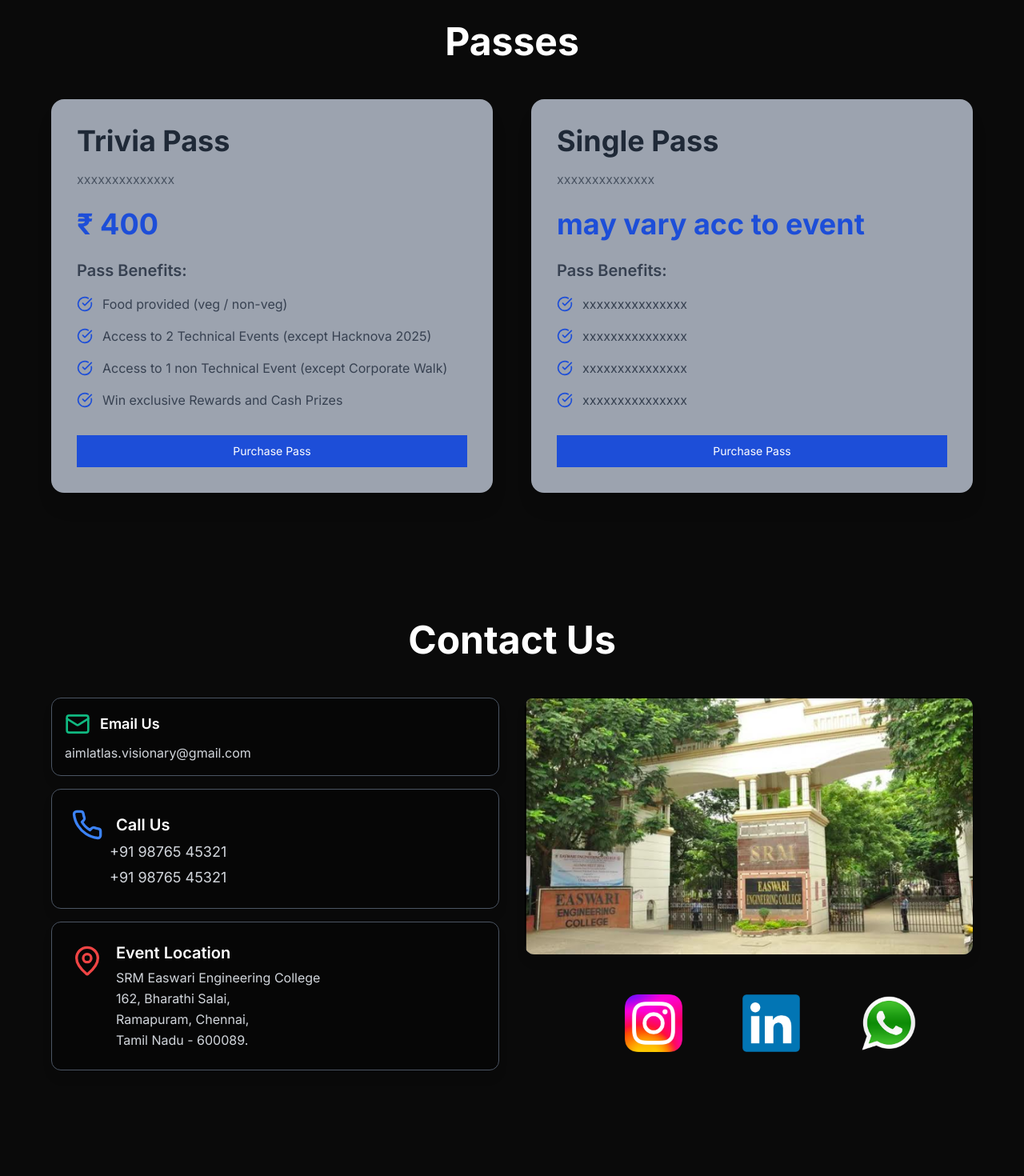
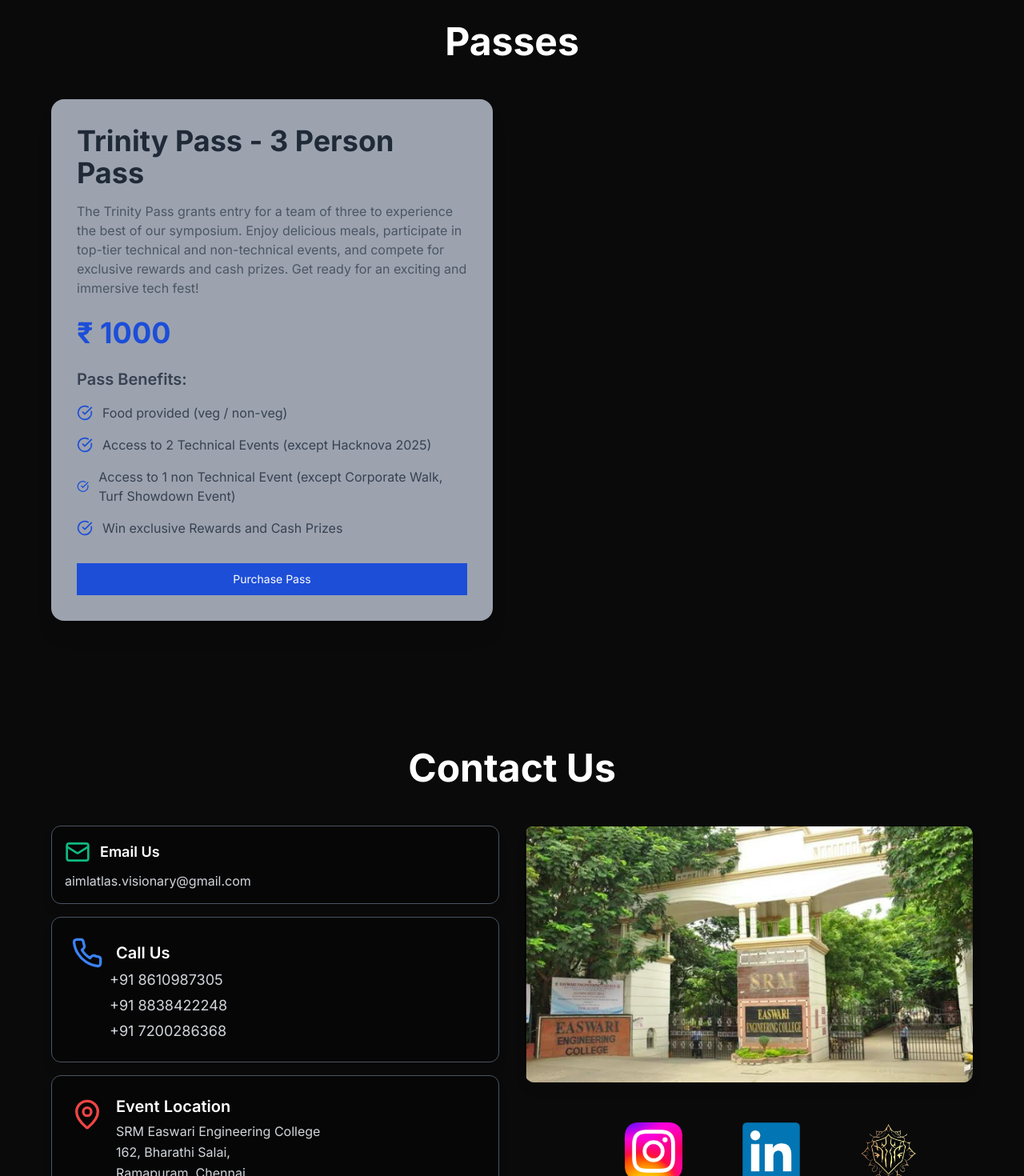
Before and after one commit to tanush-em/INVICTUS, a Next.js app: page / in a window 1280 px wide. Shown: the part 3960-5430 px from the top of the page at 80% size. Built offline with nearby package versions, Linux system fonts and the light colour scheme.

Commit message:
hackanova dded

```diff
--- a/app/components/ContactSection.js
+++ b/app/components/ContactSection.js
@@ -35,11 +35,15 @@ const ContactSection = () => {
               <div className="space-y-1 ml-12">
                 <a href="tel:+1234567890"
                   className="text-gray-300 text-lg hover:text-blue-500 transition block">
-                  +91 98765 45321
+                  +91 8610987305
                 </a>
                 <a href="tel:+1234567890"
                   className="text-gray-300 text-lg hover:text-blue-500 transition block">
-                  +91 98765 45321
+                  +91 8838422248
+                </a>
+                <a href="tel:+1234567890"
+                  className="text-gray-300 text-lg hover:text-blue-500 transition block">
+                  +91 7200286368
                 </a>
               </div>
             </div>
@@ -88,16 +92,16 @@ const ContactSection = () => {
               <Link href="https://www.linkedin.com/in/atlas-aiml-eec" target="_blank" rel="noopener noreferrer">
                 <Image
                   src="/linkedin.png"
-                  alt="Instagram"
+                  alt="LinkedIn"
                   width={72}
                   height={72}
                 />
               </Link>
 
-              <Link href="https://www.whatsapp.com/" target="_blank" rel="noopener noreferrer">
+              <Link href="https://adeptus.vercel.app/" target="_blank" rel="noopener noreferrer">
                 <Image
-                  src="/whatsapp.png"
-                  alt="Instagram"
+                  src="/adeptus.png"
+                  alt="Adeptus"
                   width={72}
                   height={72}
                 />
--- a/app/components/PassesSection.js
+++ b/app/components/PassesSection.js
@@ -7,27 +7,16 @@ import { Button } from "@/components/ui/button";
 const PassDetails = () => {
   const passes = [
     {
-      title: "Trivia Pass",
-      price: "₹ 400",
-      description: "xxxxxxxxxxxxxx",
+      title: "Trinity Pass - 3 Person Pass",
+      price: "₹ 1000",
+      description: "The Trinity Pass grants entry for a team of three to experience the best of our symposium. Enjoy delicious meals, participate in top-tier technical and non-technical events, and compete for exclusive rewards and cash prizes. Get ready for an exciting and immersive tech fest!",
       features: [
         "Food provided (veg / non-veg)",
         "Access to 2 Technical Events (except Hacknova 2025)",
-        "Access to 1 non Technical Event (except Corporate Walk)",
+        "Access to 1 non Technical Event (except Corporate Walk, Turf Showdown Event)",
         "Win exclusive Rewards and Cash Prizes",
-      ],
+      ]
     },
-    {
-      title: "Single Pass",
-      price: "may vary acc to event",
-      description: "xxxxxxxxxxxxxx",
-      features: [
-        "xxxxxxxxxxxxxxx",
-        "xxxxxxxxxxxxxxx",
-        "xxxxxxxxxxxxxxx",
-        "xxxxxxxxxxxxxxx",
-      ],
-    }
   ];
 
   return (
--- a/app/events/hacknova-2025/page.js
+++ b/app/events/hacknova-2025/page.js
@@ -1,42 +1,47 @@
 import Image from 'next/image';
 import Link from 'next/link';
 
-export default function PaperPresentation() {
+export default function HackNova2025() {
   return (
     <div className="p-6 max-w-3xl mx-auto">
-      <h1 className="text-4xl font-bold text-center">Paper Presentation</h1>
+      <h1 className="text-4xl font-bold text-center">HackNova 2025</h1>
 
       <p className="mt-4 text-gray-300 text-lg">
-        Showcase your research and innovative ideas in front of panel of judges.
-        howcase your research and innovative ideas in front of panel of judges.
-        howcase your research and innovative ideas in front of panel of judges.
+        Get ready to innovate, collaborate, and build at HackNova 2025! Participants will work in teams to develop creative and impactful solutions to predefined problem statements using cutting-edge technology and out-of-the-box thinking. Showcase your problem-solving skills, collaborate with like-minded individuals, and create technology-driven solutions that can make a difference.
       </p>
 
       <div className="mt-4 flex justify-center">
-        <Image src="/hackathon-2025.jpeg" alt="Escape Logic" width={500} height={300} className="rounded-lg shadow-md" />
+        <Image src="/hacknova-2025.jpeg" alt="HackNova 2025" width={700} height={500} className="rounded-lg shadow-md" />
       </div>
 
       <div className="mt-6 p-5 bg-gray-600 rounded-lg shadow-md">
-        <h2 className="text-2xl font-semibold">Event Details</h2>
-        <p className="mt-2"><strong>Date:</strong> March 10, 2025</p>
-        <p><strong>Venue:</strong> Auditorium Hall A</p>
-        <p><strong>Time:</strong> 10:00 AM - 1:00 PM</p>
+        <h2 className="text-2xl font-semibold">Participation Details</h2>
+        <p className="mt-2"><strong>Team Size:</strong> 3 - 6 members</p>
+        <p><strong>Registeration Fee:</strong> ₹ 300 for 3 members (₹ 50 for every additional member)</p>
+        <p><strong>Duration:</strong> 7 - 8 Hours</p>
+        <p><strong>Date and Time:</strong> 12th April, 2025 / 9:00 AM</p>
+        <p><strong>Location:</strong> To Be Announced</p>
       </div>
 
       <div className="mt-6">
-        <h2 className="text-2xl font-semibold">Rules & Guidelines</h2>
+        <h2 className="text-2xl font-semibold">Rules & Regulations</h2>
         <ul className="list-disc list-inside mt-2 text-lg">
-          <li>Maximum 2 participants per team.</li>
-          <li>Presentation time: 10 minutes + Q&A.</li>
-          <li>Only original research and review papers are allowed.</li>
+          <li>Each team must consist of [item] members.</li>
+          <li>All participants must register online before the event.</li>
+          <li>Respect and inclusivity are mandatory—harassment will not be tolerated.</li>
+          <li>Teams must submit final projects before the deadline.</li>
+          <li>Projects will be judged on creativity, execution, and impact.</li>
+          <li>Participants retain ownership of their projects but allow organizers to use materials for promotion.</li>
+          <li>Teams violating rules may be disqualified.</li>
         </ul>
       </div>
 
       <div className="mt-6 p-5 bg-gray-600 rounded-lg shadow-md">
         <h2 className="text-2xl font-semibold">Contact Information</h2>
-        <p className="mt-2"><strong>Name:</strong> Vignesh</p>
-        <p><strong>Email:</strong> vignesh@gmail.com</p>
-        <p><strong>Phone:</strong> +91 98765 43210</p>
+        <p className="mt-2"><strong>Name:</strong> Naveen Karthik R</p>
+        <p><strong>Phone:</strong> 7397315409</p>
+        <p className="mt-2"><strong>Name:</strong> Kavitha A</p>
+        <p><strong>Phone:</strong>8637650188</p>
       </div>
 
       <div className="mt-8 flex justify-center">
```
Also changed, not shown: public/adeptus.png (added).
